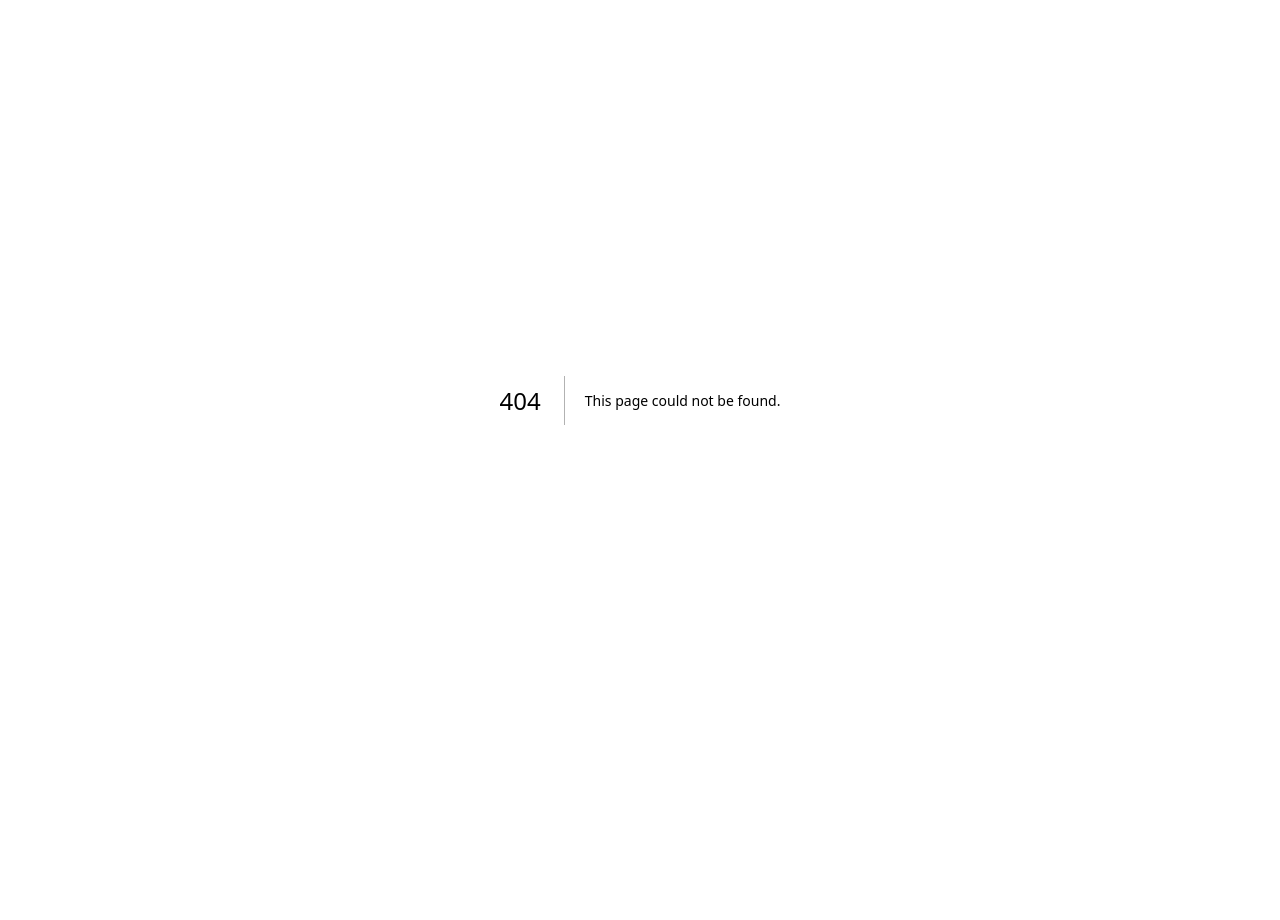
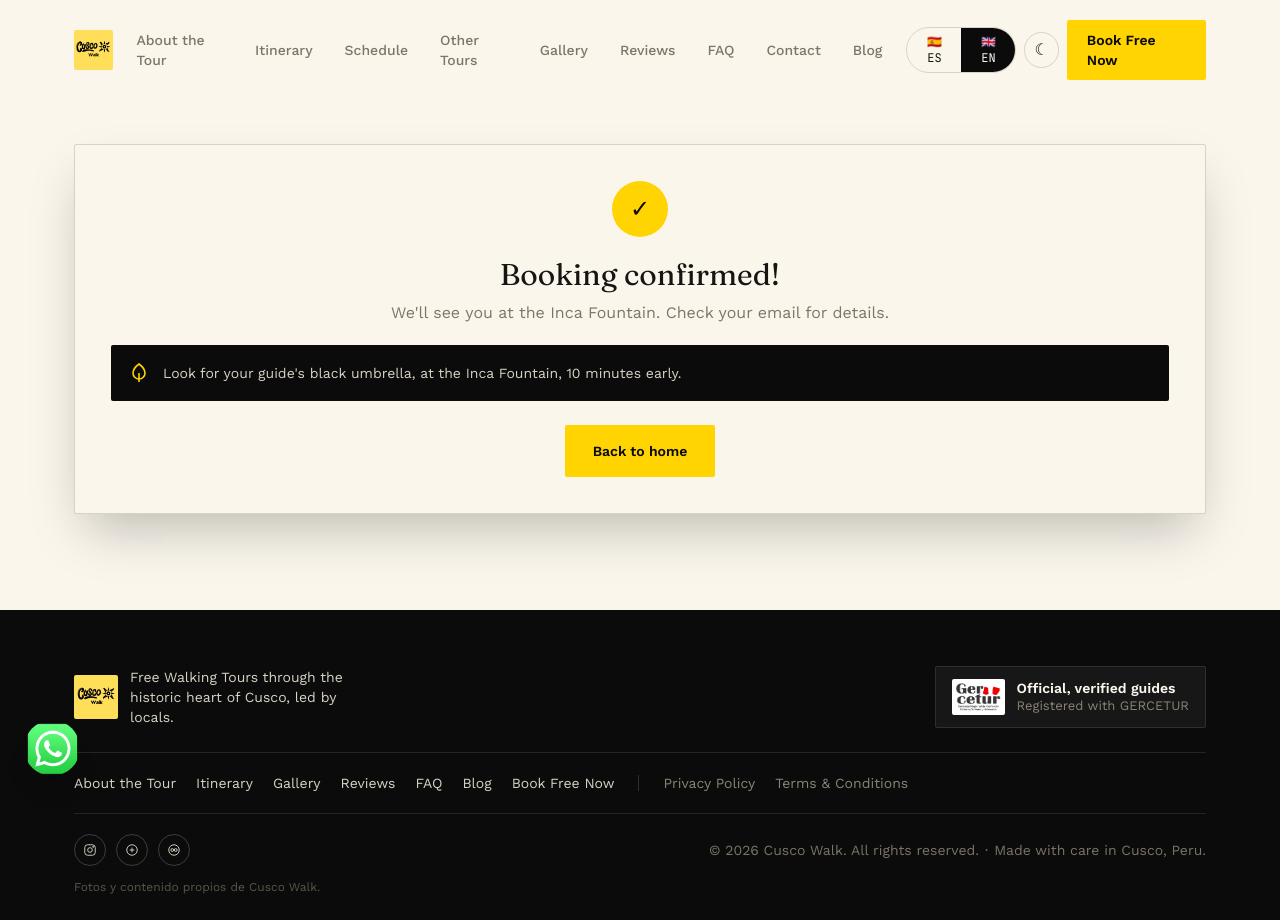
Before and after one commit to perucultour-bot/cuscowalk, a Next.js app: page /gracias in a window 1280 px wide. Before the commit this address had no page. Before the commit the page ends 800 px from the top, so only its background shows below. Built offline with nearby package versions, Linux system fonts and the light colour scheme.

Commit message:
okok con la pagina final

```diff
--- /dev/null
+++ b/app/gracias/page.tsx
@@ -0,0 +1,75 @@
+"use client";
+
+import { Suspense } from "react";
+import { useSearchParams } from "next/navigation";
+import Link from "next/link";
+import Header from "@/components/Header";
+import Footer from "@/components/Footer";
+import WhatsAppFloat from "@/components/WhatsAppFloat";
+import { useApp } from "@/components/Providers";
+import { UmbrellaIcon } from "@/components/Illustrations";
+
+function GraciasContent() {
+  const { t, lang } = useApp();
+  const params = useSearchParams();
+
+  const name = params.get("name") || "";
+  const date = params.get("date") || "";
+  const time = params.get("time") || "";
+  const people = params.get("people") || "";
+  const tourLanguage = params.get("tourLanguage") || "";
+  const tourLangLabel = tourLanguage === "en" ? t.booking.tourLangEn : tourLanguage === "es" ? t.booking.tourLangEs : "";
+
+  const rows: [string, string][] = [
+    [t.booking.first, name],
+    [t.booking.date, date],
+    [t.booking.time, time],
+    [t.booking.tourLang, tourLangLabel],
+    [t.booking.people, people],
+  ].filter(([, val]) => val) as [string, string][];
+
+  return (
+    <>
+      <Header />
+      <main className="pt-36 pb-24">
+        <div className="container-cw max-w-lg">
+          <div className="bg-crema dark:bg-negro-soft text-[#151513] dark:text-crema rounded p-9 shadow-2xl text-center border border-piedra-200 dark:border-negro-800">
+            <div className="w-14 h-14 rounded-full bg-amarillo text-negro flex items-center justify-center mx-auto mb-5 text-2xl">✓</div>
+            <h1 className="font-serif text-3xl">{t.booking.confirmTitle}</h1>
+            <p className="text-piedra mt-2">{t.booking.confirmLead}</p>
+
+            {rows.length > 0 && (
+              <div className="text-left bg-white dark:bg-negro-800 text-[#151513] dark:text-crema border border-piedra-200 dark:border-negro-800 rounded p-5 mt-6 text-sm">
+                {rows.map(([label, val]) => (
+                  <div key={label} className="flex justify-between py-2 border-b border-dashed border-piedra-200 last:border-none">
+                    <span className="text-piedra">{label}</span>
+                    <span className="font-semibold">{val}</span>
+                  </div>
+                ))}
+              </div>
+            )}
+
+            <div className="flex gap-3 items-center bg-negro text-crema rounded p-4 mt-5 text-left">
+              <UmbrellaIcon className="w-6 h-6 text-amarillo flex-none" />
+              <p className="text-sm text-[#D8D3C4]">{t.booking.confirmUmbrella}</p>
+            </div>
+
+            <Link href="/" className="btn btn-primary mt-6 inline-flex">
+              {lang === "es" ? "Volver al inicio" : "Back to home"}
+            </Link>
+          </div>
+        </div>
+      </main>
+      <Footer />
+      <WhatsAppFloat />
+    </>
+  );
+}
+
+export default function GraciasPage() {
+  return (
+    <Suspense fallback={null}>
+      <GraciasContent />
+    </Suspense>
+  );
+}
--- a/app/robots.ts
+++ b/app/robots.ts
@@ -5,6 +5,7 @@ export default function robots(): MetadataRoute.Robots {
     rules: {
       userAgent: "*",
       allow: "/",
+      disallow: "/gracias",
     },
     sitemap: "https://cuscowalk.com/sitemap.xml",
   };
--- a/components/Booking.tsx
+++ b/components/Booking.tsx
@@ -1,8 +1,8 @@
 "use client";
 
 import { useEffect, useState } from "react";
+import { useRouter } from "next/navigation";
 import { useApp } from "./Providers";
-import { UmbrellaIcon } from "./Illustrations";
 
 type FormState = {
   firstName: string; lastName: string; email: string; phone: string;
@@ -12,6 +12,7 @@ type Errors = Partial<Record<keyof FormState, string>>;
 
 export default function Booking({ prefillSlot }: { prefillSlot: string | null }) {
   const { t, lang } = useApp();
+  const router = useRouter();
   const [form, setForm] = useState<FormState>({ firstName: "", lastName: "", email: "", phone: "", date: "", time: "", people: 1, tourLanguage: lang });
   const [errors, setErrors] = useState<Errors>({});
   const [status, setStatus] = useState<"idle" | "submitting" | "done" | "error">("idle");
@@ -45,46 +46,17 @@ export default function Booking({ prefillSlot }: { prefillSlot: string | null })
         body: JSON.stringify(form),
       });
       if (!res.ok) throw new Error("request failed");
-      setStatus("done");
+      const q = new URLSearchParams({
+        name: `${form.firstName} ${form.lastName}`.trim(),
+        date: form.date,
+        time: form.time,
+        people: String(form.people),
+        tourLanguage: form.tourLanguage,
+      });
+      router.push(`/gracias?${q.toString()}`);
     } catch {
       setStatus("error");
     }
-  }
-
-  function reset() {
-    setForm({ firstName: "", lastName: "", email: "", phone: "", date: "", time: "", people: 1, tourLanguage: lang });
-    setErrors({});
-    setStatus("idle");
-  }
-
-  if (status === "done") {
-    return (
-      <div className="bg-crema dark:bg-negro-soft text-[#151513] dark:text-crema rounded p-9 shadow-2xl text-center">
-        <div className="w-14 h-14 rounded-full bg-amarillo text-negro flex items-center justify-center mx-auto mb-5">✓</div>
-        <h3 className="font-serif text-2xl">{t.booking.confirmTitle}</h3>
-        <p className="text-piedra mt-2">{t.booking.confirmLead}</p>
-        <div className="text-left bg-white dark:bg-negro-800 text-[#151513] dark:text-crema border border-piedra-200 dark:border-negro-800 rounded p-5 mt-6 text-sm">
-          {[
-            [t.booking.first, `${form.firstName} ${form.lastName}`],
-            [t.booking.email, form.email],
-            [t.booking.date, form.date],
-            [t.booking.time, form.time],
-            [t.booking.tourLang, form.tourLanguage === "es" ? t.booking.tourLangEs : t.booking.tourLangEn],
-            [t.booking.people, form.people],
-          ].map(([label, val]) => (
-            <div key={label as string} className="flex justify-between py-2 border-b border-dashed border-piedra-200 last:border-none">
-              <span className="text-piedra">{label}</span>
-              <span className="font-semibold">{val}</span>
-            </div>
-          ))}
-        </div>
-        <div className="flex gap-3 items-center bg-negro text-crema rounded p-4 mt-5 text-left">
-          <UmbrellaIcon className="w-6 h-6 text-amarillo flex-none" />
-          <p className="text-sm text-[#D8D3C4]">{t.booking.confirmUmbrella}</p>
-        </div>
-        <button onClick={reset} className="btn btn-ghost mt-6">{t.booking.another}</button>
-      </div>
-    );
   }
 
   const field = (key: keyof FormState) => errors[key] ? "border-red-500" : "border-piedra-200 dark:border-negro-800";
--- a/components/Hero.tsx
+++ b/components/Hero.tsx
@@ -32,12 +32,15 @@ export default function Hero() {
 
   return (
     <section id="hero" className="relative min-h-screen flex flex-col justify-end overflow-hidden">
-      <div className="absolute inset-0 z-0 bg-negro">
+      <div className="absolute inset-0 z-0 bg-gradient-to-b from-[#3a3024] via-[#1c1912] to-negro">
         {/* eslint-disable-next-line @next/next/no-img-element */}
         <img
           src="/images/plaza-de-armas-atardecer.webp"
+          srcSet="/images/plaza-de-armas-atardecer-mobile.webp 900w, /images/plaza-de-armas-atardecer.webp 2400w"
+          sizes="100vw"
           alt="Plaza de Armas de Cusco al atardecer"
-          className="w-full h-full object-cover object-[68%_55%] sm:object-[center_58%]"
+          className="w-full h-full object-cover object-[68%_55%] sm:object-[center_58%] opacity-0 transition-opacity duration-700"
+          onLoad={(e) => e.currentTarget.classList.remove("opacity-0")}
           fetchPriority="high"
           loading="eager"
         />
```
